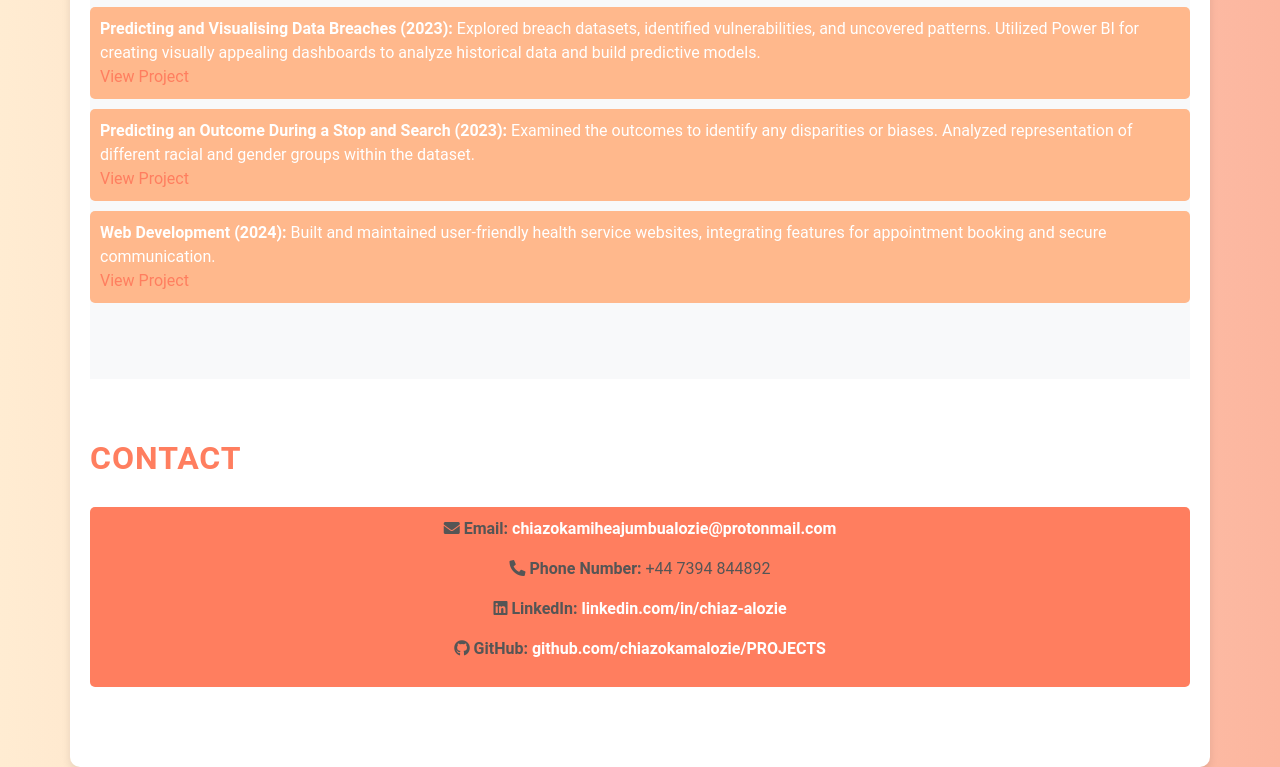
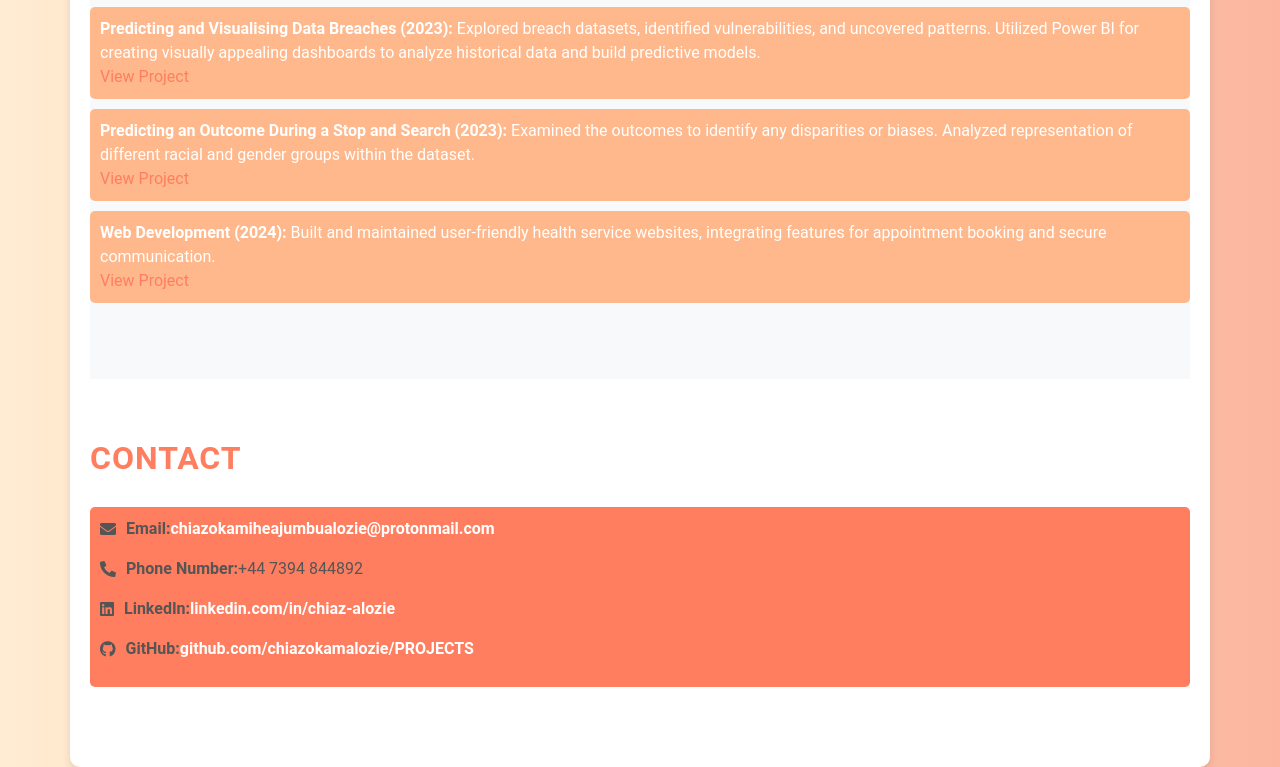
Before and after one commit to chiazokamalozie/PROJECTS, a plain HTML site: page index.html in a window 1280 px wide. Shown: the part 2531-3298 px from the top of the page. Drawn offline with nearby package versions, Linux system fonts and the light colour scheme.

Commit message:
index.html

```diff
--- a/index.html
+++ b/index.html
@@ -72,7 +72,7 @@
             padding: 20px;
         }
         .contact-info {
-            text-align: center;
+    text-align: left; /* Change this from center to left */
     padding: 10px;
     margin-top: 20px;
     background: #ff7e5f;
@@ -83,6 +83,14 @@
     color: #fff;
     font-weight: bold;
 }
+.contact-info p {
+    display: flex;
+    align-items: center;
+}
+.contact-info i {
+    margin-right: 10px;
+}
+
     </style>
 </head>
 <body>
```
Lines whose indentation alone changed are shown as unchanged.
